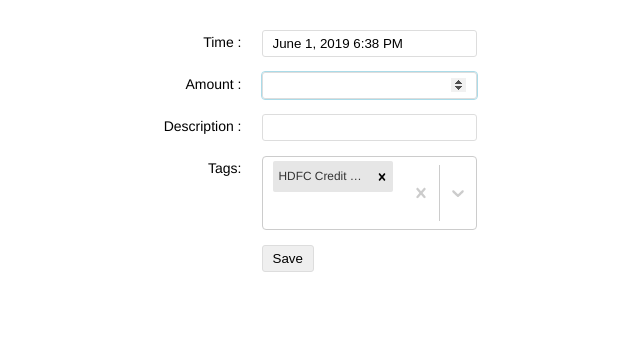
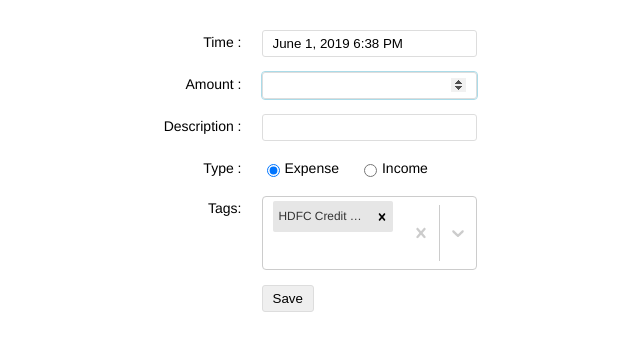
Before and after one commit to krunal200/expense-tracker, a React (Create React App) app: page / in a window 1280 px wide. Shown: the top 350 px of the page, without its empty margins (321-961 px from the left). Built offline with nearby package versions, Linux system fonts and the light colour scheme.

Commit message:
add entry type

```diff
--- a/src/components/expense-form/expense-form-constants.js
+++ b/src/components/expense-form/expense-form-constants.js
@@ -21,3 +21,8 @@ export const TAG_LIST = [{
 
 export const DEFAULT_SELECTED_TAGS = TAG_LIST
     .filter( tag => tag.value === 'HDFC_CREDIT_CARD');
+
+export const FORM_TYPE = {
+  EXPENSE: 'expense',
+  INCOME: 'income'
+};
--- a/src/components/expense-form/expense-form.js
+++ b/src/components/expense-form/expense-form.js
@@ -2,7 +2,7 @@ import React, { PureComponent }from 'react';
 import DatePicker from 'react-datepicker';
 import "react-datepicker/dist/react-datepicker.css";
 import './expense-form.scss';
-import { INPUT_ID, INPUT_VALIDATION_REGEX, TAG_LIST, DEFAULT_SELECTED_TAGS } from './expense-form-constants';
+import { INPUT_ID, INPUT_VALIDATION_REGEX, TAG_LIST, DEFAULT_SELECTED_TAGS, FORM_TYPE } from './expense-form-constants';
 import Select from 'react-select';
 
 class ExpenseForm extends PureComponent {
@@ -12,11 +12,16 @@ class ExpenseForm extends PureComponent {
             expenseDate: new Date(),
             [ INPUT_ID.AMOUNT ]: '',
             [ INPUT_ID.DESCRIPTION ]: '',
-            selectedTags: DEFAULT_SELECTED_TAGS
+            selectedTags: DEFAULT_SELECTED_TAGS,
+            type: FORM_TYPE.EXPENSE
         };
         this[ INPUT_ID.AMOUNT ] = React.createRef();
         this[ INPUT_ID.DESCRIPTION ] = React.createRef();
     }
+
+    handleSubmit = (event) => {
+        event.preventDefault();
+    };
 
     handleDateChange = (expenseDate) => {
         this.setState({
@@ -28,6 +33,12 @@ class ExpenseForm extends PureComponent {
         const { target : { name, value } } = event;
         this.setState({
             [name]: value
+        });
+    };
+
+    handleTypeChange = (event) => {
+        this.setState({
+            type: event.target.value
         });
     };
 
@@ -98,6 +109,34 @@ class ExpenseForm extends PureComponent {
         return this.renderInputField({ label: 'Description', stateProp: INPUT_ID.DESCRIPTION })
     }
 
+    renderExpenseField () {
+        return (
+            <div className='field'>
+                <div className='field-name'>Type :</div>
+                <label className='form-radio-hr'>
+                    <input
+                        type='radio'
+                        value={FORM_TYPE.EXPENSE}
+                        name='type'
+                        onChange={this.handleTypeChange}
+                        checked={this.state.type === FORM_TYPE.EXPENSE}
+                    />
+                    Expense
+                </label>
+                <label className='form-radio-hr'>
+                    <input
+                        type='radio'
+                        value={FORM_TYPE.INCOME}
+                        name='type'
+                        onChange={this.handleTypeChange}
+                        checked={this.state.type === FORM_TYPE.INCOME}
+                    />
+                    Income
+                </label>
+            </div>
+        );
+    }
+
     renderTagSelector () {
         return (
             <label className='field'>
@@ -126,10 +165,11 @@ class ExpenseForm extends PureComponent {
 
     render () {
         return (
-        <form className='expense-form'>
+        <form className='expense-form' onSubmit={this.handleSubmit}>
             {this.renderTimeField()}
             {this.renderAmountField()}
             {this.renderDescription()}
+            {this.renderExpenseField()}
             {this.renderTagSelector()}
             {this.renderSubmitBtn()}
         </form>
--- a/src/components/expense-form/expense-form.scss
+++ b/src/components/expense-form/expense-form.scss
@@ -37,3 +37,12 @@ $label-margin: 20px;
 .react-select-container {
   width: 100%;
 }
+
+.form-radio-hr {
+  margin-right: 20px;
+
+  input[type='radio'] {
+    margin-right: 5px;
+    vertical-align: middle;
+  }
+}
```
